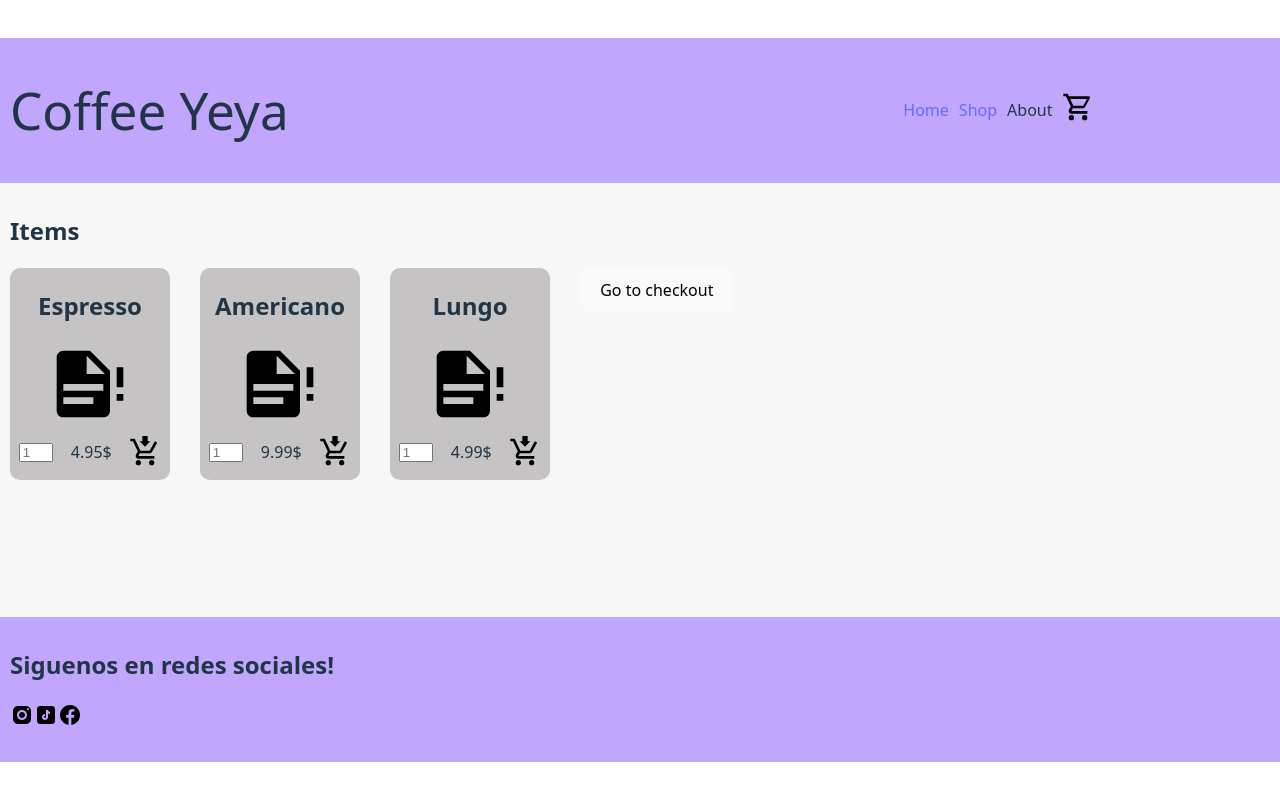
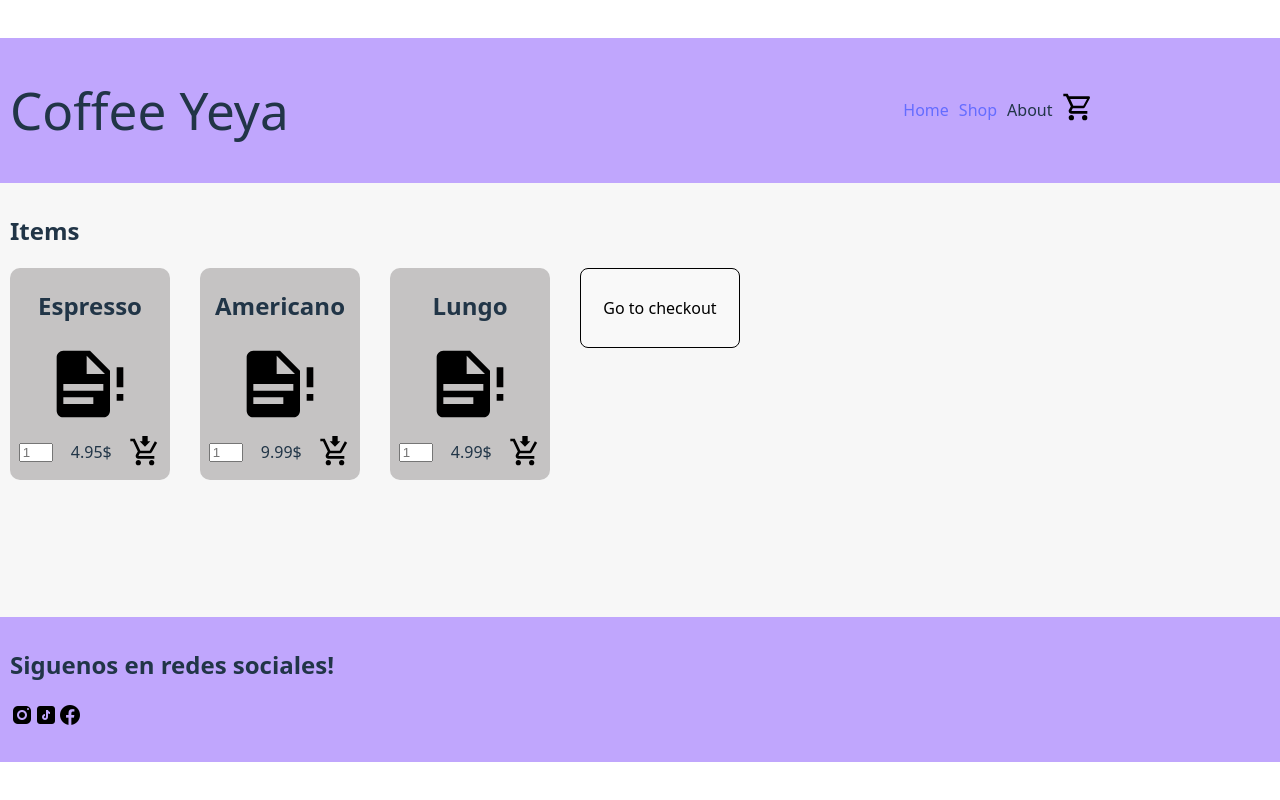
Before and after one commit to Francois-T9/shopping-cart, a React (Vite) app: page /shop in a window 1280 px wide. Built offline with nearby package versions, Linux system fonts and the light colour scheme.

Commit message:
Added CSS to the Shop component tab

```diff
--- a/src/Shop/Shop.module.css
+++ b/src/Shop/Shop.module.css
@@ -8,3 +8,9 @@
   gap: 30px;
   flex-wrap: wrap;
 }
+
+.main button {
+  border: 1px solid black;
+  width: 10em;
+  height: 5em;
+}
```
